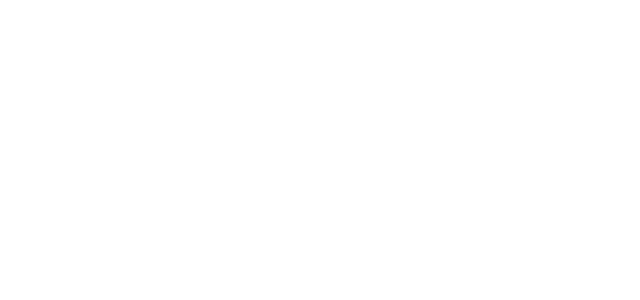
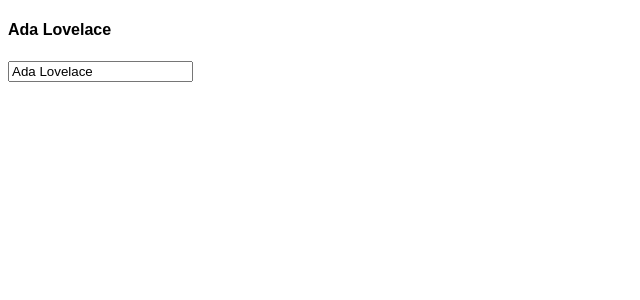
Before and after one commit to davidgchaves/react-hooks, a React app: page / in a window 1280 px wide. Shown: the top 300 px of the page, without its empty margins (0-640 px from the left). Built offline with nearby package versions, Linux system fonts and the light colour scheme.

Commit message:
useState Hook

```diff
--- /dev/null
+++ b/src/01-use-state.tsx
@@ -0,0 +1,17 @@
+import React from "react";
+
+export const MyComponent: React.FC = () => {
+  const [myName, setMyName] = React.useState("Ada Lovelace");
+
+  return (
+    <>
+      <h4>{myName}</h4>
+      <input
+        type="text"
+        value={myName}
+        onChange={e => {setMyName(e.target.value)}}
+     />
+    </>
+
+  );
+};
--- a/src/app.tsx
+++ b/src/app.tsx
@@ -1,7 +1,10 @@
 import React from "react";
+import { MyComponent } from "./01-use-state";
 
 export const App = () => {
   return (
-  <></>
+  <>
+    <MyComponent />
+  </>
   );
 };
```
